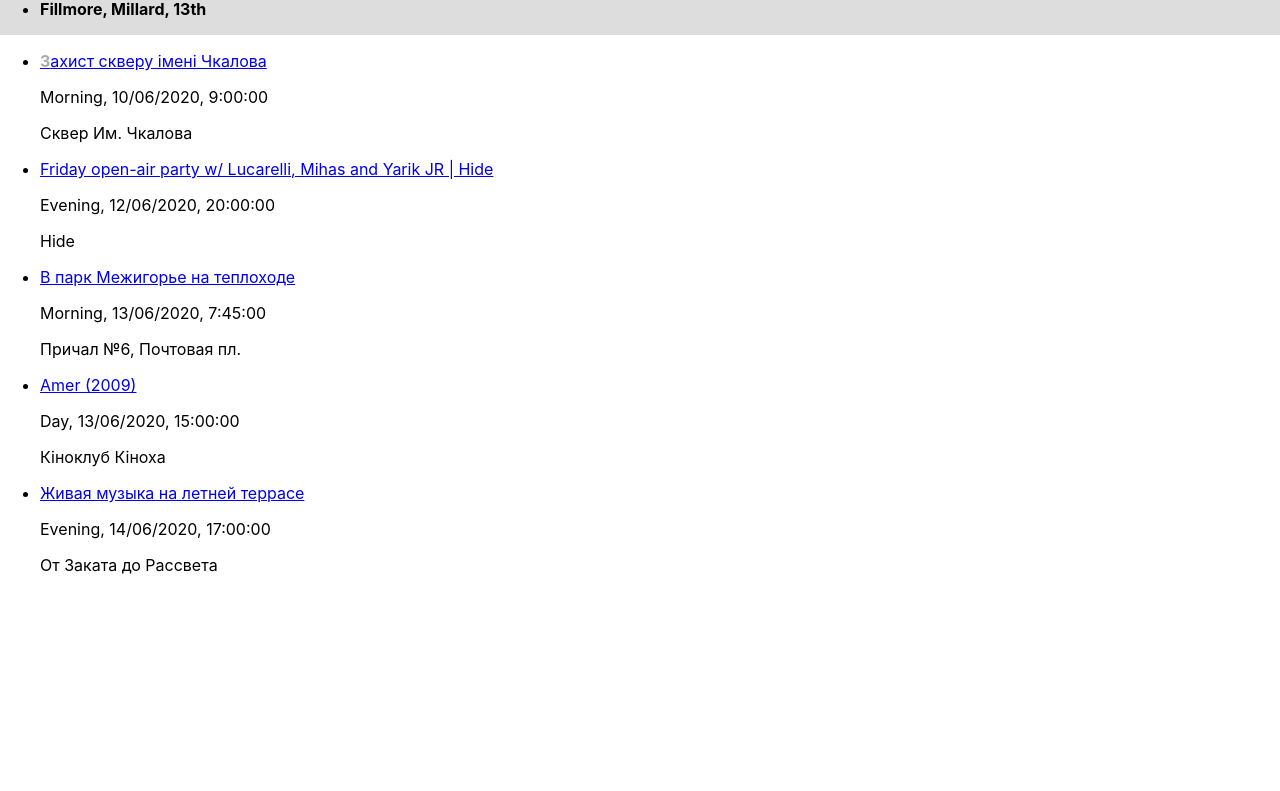
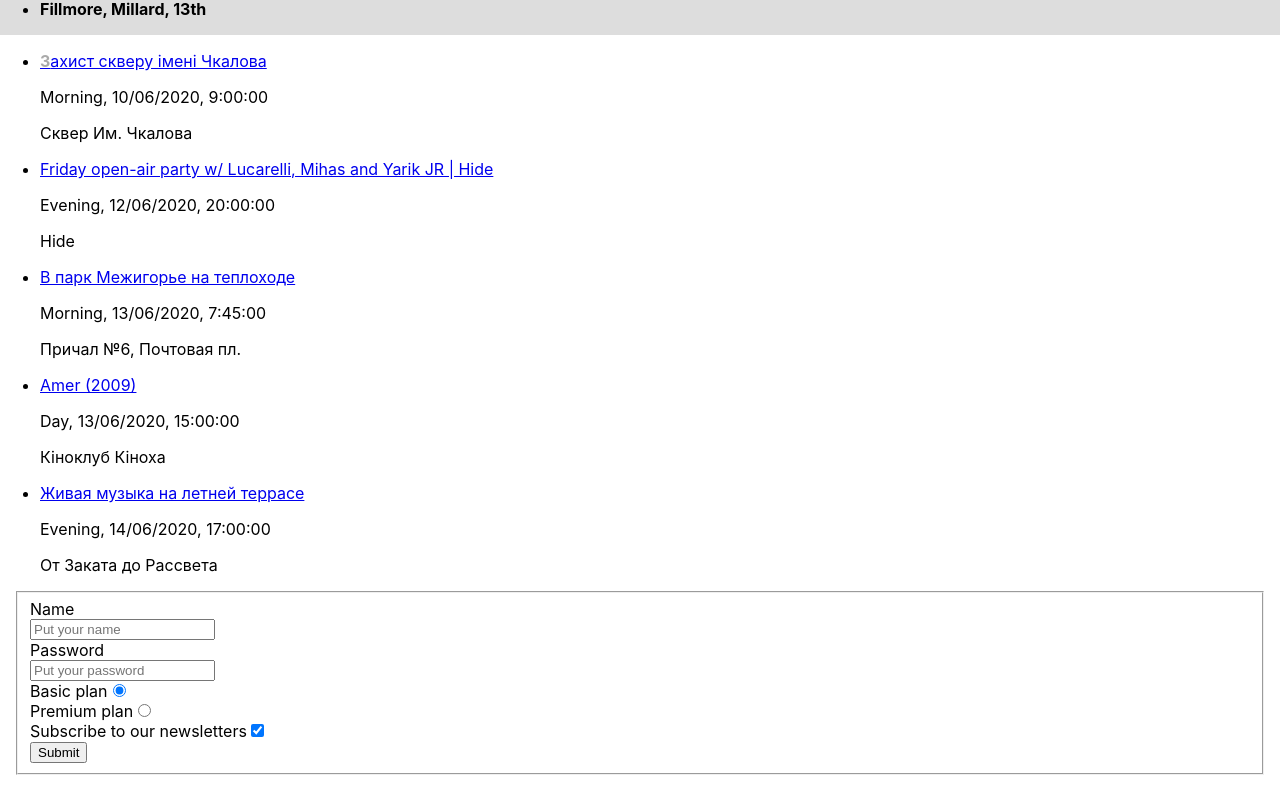
Before and after one commit to nmogylchuk/react-homework1, a React (Create React App) app in the folder homework-1/: page / in a window 1280 px wide. Shown: the part 281-1072 px from the top of the page. Before the commit the page ends 872 px from the top, so only its background shows below. Built offline with nearby package versions, Linux system fonts and the light colour scheme.

Commit message:
Add form (subtask 9)

```diff
--- a/homework-1/src/index.css
+++ b/homework-1/src/index.css
@@ -16,3 +16,11 @@ ul > li:first-child::first-letter {
   color: #aaa;
   font-weight: bold;
 }
+
+fieldset {
+  margin: 1rem;
+}
+
+#name, #password {
+  display: block;
+}
--- a/homework-1/src/index.js
+++ b/homework-1/src/index.js
@@ -108,6 +108,35 @@ const getTime = (date) => {
 }
 
 
+let data = {
+  name: '',
+  password: '',
+  plan: 'basic',
+  newsletter: true
+}
+
+const handleChange = (event) => {
+  data = { ...data, [event.target.name]: event.target.value };
+}
+
+let url = 'https://postman-echo.com/post';
+const handleSubmit = (event) => {
+  event.preventDefault();
+  fetch(url,
+    {
+      method: 'POST',
+      headers: {
+        'Content-Type': 'application/json',
+        'Access-Control-Allow-Origin': '*',
+        'Access-Control-Allow-Methods': 'GET, POST, PUT, DELETE, OPTIONS',
+      },
+      mode: 'no-cors',
+      body: JSON.stringify(data)
+    })
+    .then(res => res.json())
+    .then(answer => console.log(answer));
+}
+
 ReactDOM.render(
   <div>
     <ul>
@@ -139,7 +168,8 @@ ReactDOM.render(
     <ul>
       {dataFromServer
         .sort((a, b) => (a.date > b.date ? 1 : -1))
-        .map(event =>
+        .map(event => {
+          return (
             <li key={event.id}>
               <a
                 href={`https://www.facebook.com/events/${event.id}/`}
@@ -150,8 +180,68 @@ ReactDOM.render(
               <p>{getDay(event.date) + ', ' + getTime(event.date)}</p>
               <p>{event.place}</p>
             </li>
+          );
+        }
         )}
     </ul>
+
+    <form className='form' onSubmit={handleSubmit}>
+      <fieldset>
+        <div className='form__item'>
+          <label htmlFor='name'>Name</label>
+          <input
+            id='name'
+            type='text'
+            name='name'
+            pattern='[A-Za-z]{1,32}'
+            title='Your name should only contain upper and lowercase letters (e.g. Ivan)'
+            placeholder='Put your name'
+            minLength='2'
+            required
+            onChange={handleChange} />
+        </div>
+        <div className='form__item'>
+          <label htmlFor='password'>Password</label>
+          <input
+            id='password'
+            type='password'
+            name='password'
+            pattern='.{6,}'
+            title='Your name should only contain 6 or more characters'
+            placeholder='Put your password'
+            minLength='4'
+            required
+            onChange={handleChange} />
+        </div>
+        <div className='form__item'>
+          <label>Basic plan</label>
+          <input
+            type='radio'
+            name='plan'
+            value='basic'
+            defaultChecked
+            onChange={handleChange} />
+        </div>
+        <div className='form__item'>
+          <label>Premium plan</label>
+          <input
+            type='radio'
+            name='plan'
+            value='premium'
+            onChange={handleChange} />
+        </div>
+        <div htmlFor='newsletter' className='form__item'>
+          <label>Subscribe to our newsletters</label>
+          <input
+            id='newsletter'
+            type='checkbox'
+            name='newsletter'
+            defaultChecked
+            onChange={handleChange} />
+        </div>
+        <button type='submit'>Submit</button>
+      </fieldset>
+    </form>
   </div>,
   document.getElementById('root')
 );
```
Lines whose indentation alone changed are shown as unchanged.
